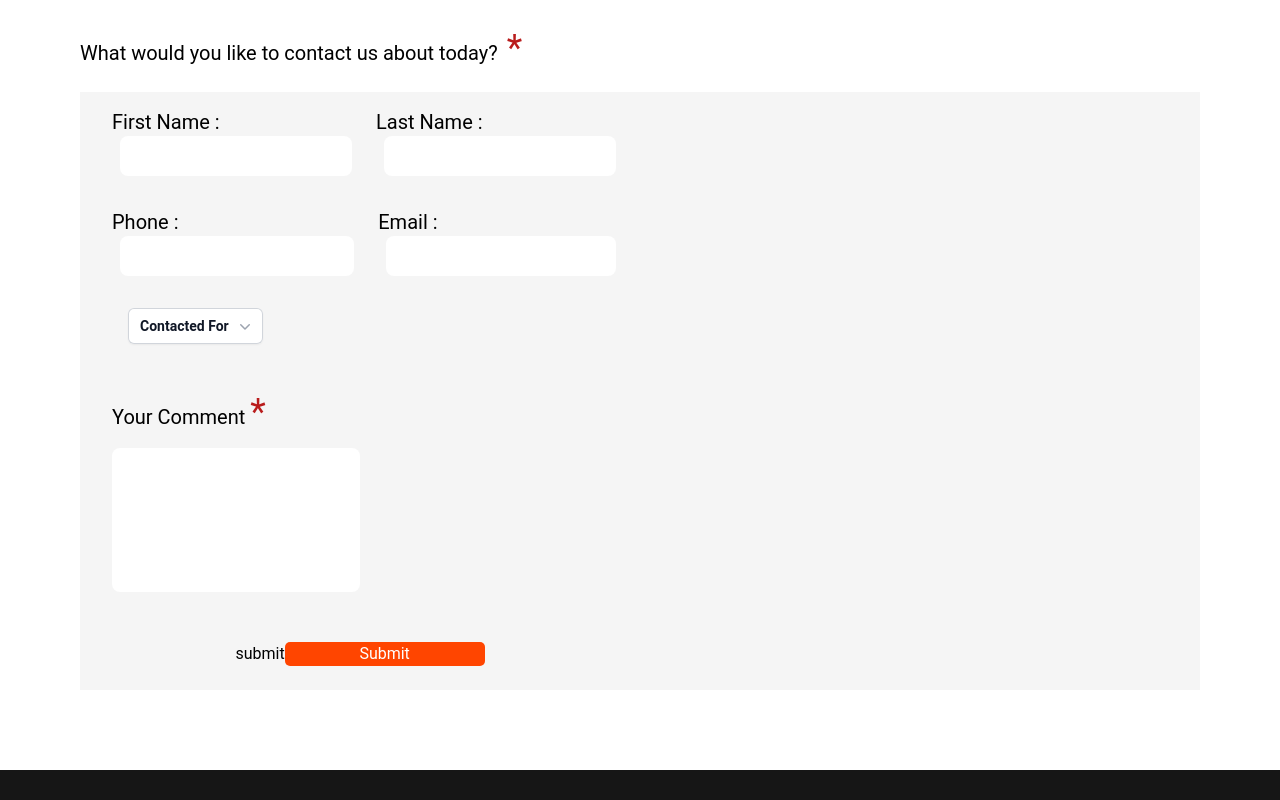
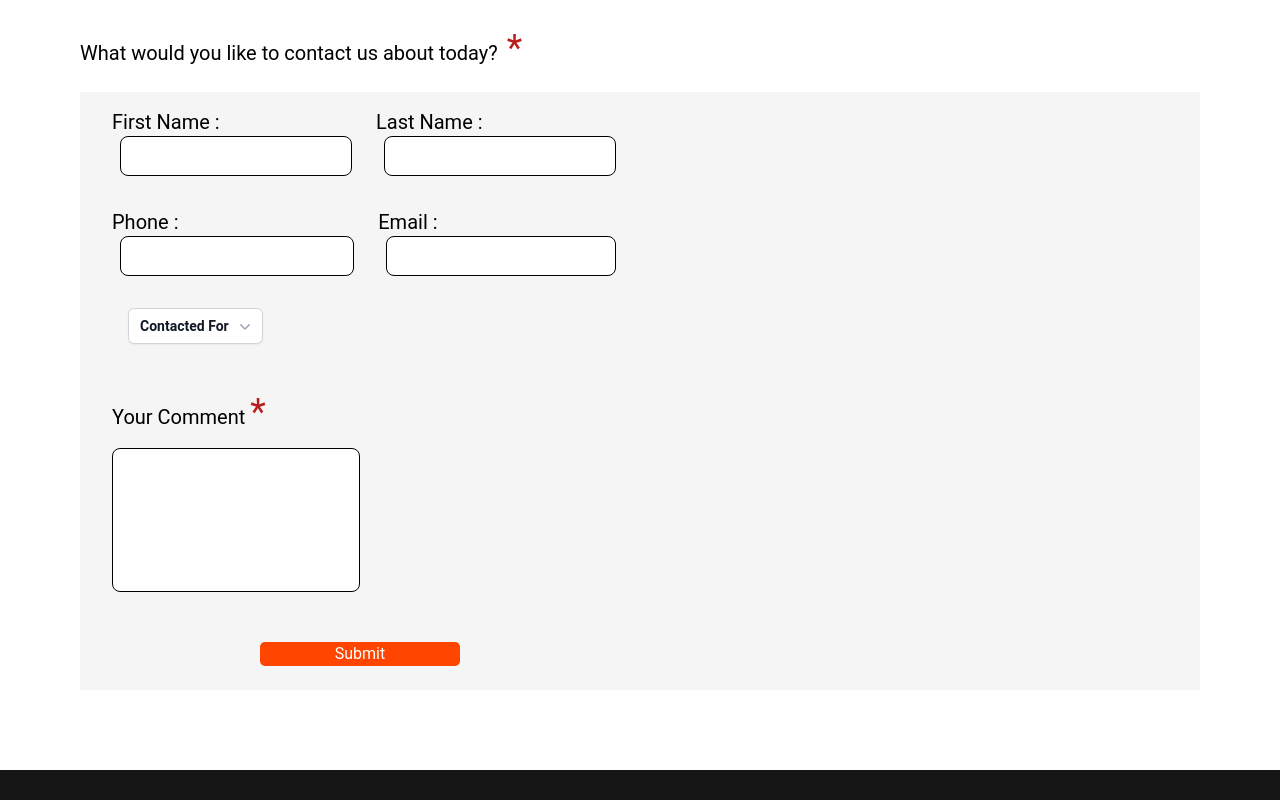
Before and after one commit to sankalp-codes244/cyberousWebsite, a React (Vite) app: page /contact in a window 1280 px wide. Shown: the part 1500-2300 px from the top of the page. Built offline with nearby package versions, Linux system fonts and the light colour scheme; a web font is replaced by a local one.

Commit message:
minor bugs and fixes

```diff
--- a/src/assets/index.js
+++ b/src/assets/index.js
@@ -148,6 +148,7 @@ import eventimg4 from './images/eventimg4.jpg'
 import eventimg5 from './images/eventimg5.jpg'
 import eventimg6 from './images/eventimg6.jpg'
 import downloadicon from './images/downloadicon.png'
+import CyberousLogo from './images/CyberousLogo.svg'
 
 export const Images ={
     logo: cyberousLogo,
@@ -300,4 +301,5 @@ export const Images ={
     eventimg5: eventimg5,
     eventimg6: eventimg6,
     downloadicon: downloadicon,
+    CyberousLogo: CyberousLogo,
 }
--- a/src/components/Navbar.jsx
+++ b/src/components/Navbar.jsx
@@ -24,7 +24,7 @@ const Navbar = () => {
     <div className={`bg-white h-20 sticky top-0 z-50 ${isScrolled ? 'shadow-md' : ''} transition-shadow duration-200`}>
       <div className="flex justify-between items-center h-full px-4 md:px-8">
         <Link to="/" className="text-green-500 font-heading text-2xl font-bold">
-          Cyberous
+          <img src={Images.CyberousLogo} className='h-28 w-28 md:h-36 md:w-36' />
         </Link>
 
         {/* Hamburger icon for mobile */}
--- a/src/pages/Contact/Contact.jsx
+++ b/src/pages/Contact/Contact.jsx
@@ -125,27 +125,27 @@ const Contact = () => {
             <div className='grid grid-cols-1 md:grid-cols-2 p-4'>
               <label className='mx-4 text-black text-xl'>
                 First Name :
-                <input type='text' name='FirstName' className='bg-white h-10 w-full rounded-lg mx-2 px-2 '></input>
+                <input type='text' name='FirstName' className='border border-solid border-black bg-white h-10 w-full rounded-lg mx-2 px-2 '></input>
               </label>
               <label className='mx-4 text-black text-xl'>
                 Last Name :
-                <input type='text' name='LastName' className='h-10 w-full rounded-lg mx-2 px-2  bg-white'></input>
+                <input type='text' name='LastName' className='border border-solid border-black h-10 w-full rounded-lg mx-2 px-2  bg-white'></input>
               </label>
             </div>
             <div className='flex flex-col md:flex-row p-4 justify-around'>
               <label className='mx-4 text-black text-xl'>
                 Phone :
-                <input type='number' name='phone' className='h-10 w-full rounded-lg mx-2 px-2  bg-white '></input>
+                <input type='number' name='phone' className='border border-solid border-black h-10 w-full rounded-lg mx-2 px-2  bg-white '></input>
               </label>
               <label className='mx-4 text-black text-xl'>
                 Email :
-                <input type='email' name='email' className='h-10 w-full rounded-lg mx-2 px-2 bg-white '></input>
+                <input type='email' name='email' className='border border-solid border-black h-10 w-full rounded-lg mx-2 px-2 bg-white '></input>
               </label>
             </div>
 
 
-            <div className='py-4 px-12'>
-              <Menu as="div" className="relative inline-block text-left">
+            <div className='py-4 px-12 '>
+              <Menu as="div" className="relative inline-block text-left ">
                 <div>
                   <Menu.Button className="inline-flex w-full justify-center gap-x-1.5 rounded-md bg-white px-3 py-2 text-sm font-semibold text-gray-900 shadow-sm ring-1 ring-inset ring-gray-300 hover:bg-gray-50">
                     Contacted For
@@ -241,20 +241,18 @@ const Contact = () => {
             </div>
 
             <div className='p-4 px-8 '>
-              <p className='text-xl text-black py-4'>Your Comment  <span className='text-2xl md:text-4xl text-red-700'> * </span></p>
-              <input name='message' className='h-36 w-11/12 md:w-1/2 rounded-lg font-serif text-black p-4' type='text' placeholder=''>
+              <p className='text-xl text-black py-4'>Your Comment  <span className=' text-2xl md:text-4xl text-red-700'> * </span></p>
+              <input name='message' className='border border-solid border-black h-36 w-11/12 md:w-1/2 rounded-lg font-serif text-black p-4' type='text' placeholder=''>
               </input>
             </div>
             <div className='flex justify-center py-6'>
               <label className='submit'>
-                submit
+
               <input value='Submit' type='submit' id='submit'/>
               </label>
             </div>
           </form>
         </div>
-
-
 
       </div>
 
--- a/src/pages/Homepage/IndustrialRecognition/IndustrialRecognition.jsx
+++ b/src/pages/Homepage/IndustrialRecognition/IndustrialRecognition.jsx
@@ -18,8 +18,8 @@ const IndustrialRecognition = () => {
                     <img src={Images.indrec2} alt="Recognition 2" className='duration-500 h-40 w-40 md:h-56 md:w-56 hover:scale-150 object-contain'/>
                     <img src={Images.indrec3} alt="Recognition 3" className='duration-500 h-40 w-40 md:h-56 md:w-56 hover:scale-150 object-contain'/>
                     <img src={Images.indrec4} alt="Recognition 4" className='duration-500 h-40 w-40 md:h-60 md:w-60 hover:scale-150 object-contain'/>
-                    <img src={Images.indrec5} alt="Recognition 4" className='duration-500 h-40 w-40 md:h-56 md:w-56 hover:scale-150 object-contain'/>
-                    <img src={Images.indrec6} alt="Recognition 4" className='duration-500 h-40 w-40 md:h-56 md:w-56 hover:scale-150 object-contain'/>
+                    <img src={Images.indrec5} alt="Recognition 4" className='duration-500 h-40 w-40 md:h-48 md:w-48 hover:scale-150 object-contain'/>
+                    <img src={Images.indrec6} alt="Recognition 4" className='duration-500 h-40 w-40 md:h-48 md:w-48 hover:scale-150 object-contain'/>
                 </div>
             </div>
         </div>
```
Also changed, not shown: src/assets/images/CyberousLogo.svg (added).
